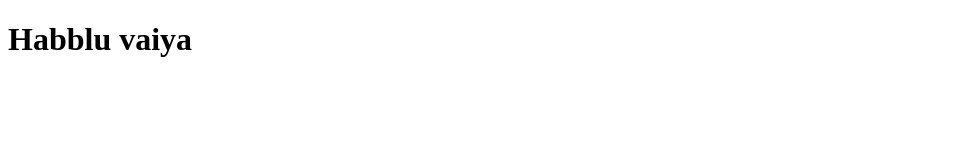
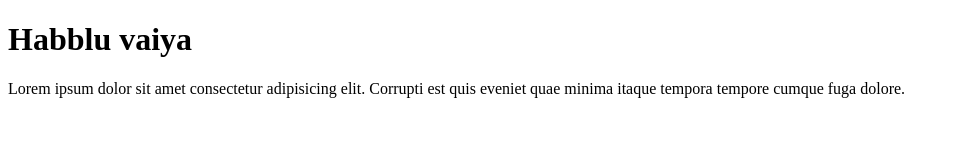
Before and after one commit to iyakubali/Five-project, a plain HTML site: page index.html in a window 1280 px wide. Shown: the whole page, without its empty margins (0-959 px from the left). Drawn offline with Linux system fonts and the light colour scheme.

Commit message:
ptag-added

```diff
--- a/index.html
+++ b/index.html
@@ -7,5 +7,6 @@
 </head>
 <body>
     <h1>Habblu vaiya</h1>
+    <p>Lorem ipsum dolor sit amet consectetur adipisicing elit. Corrupti est quis eveniet quae minima itaque tempora tempore cumque fuga dolore.</p>
 </body>
 </html>
```
